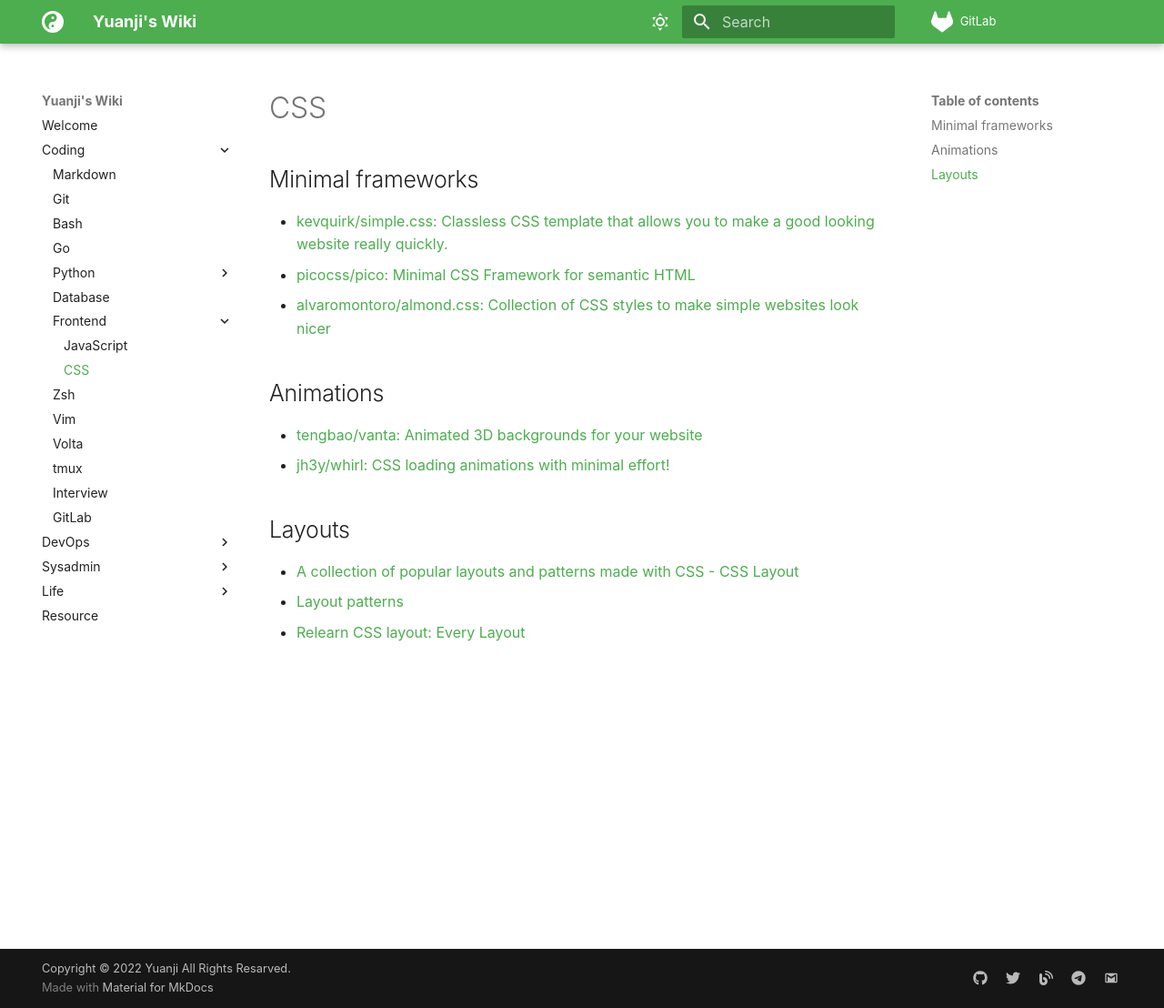
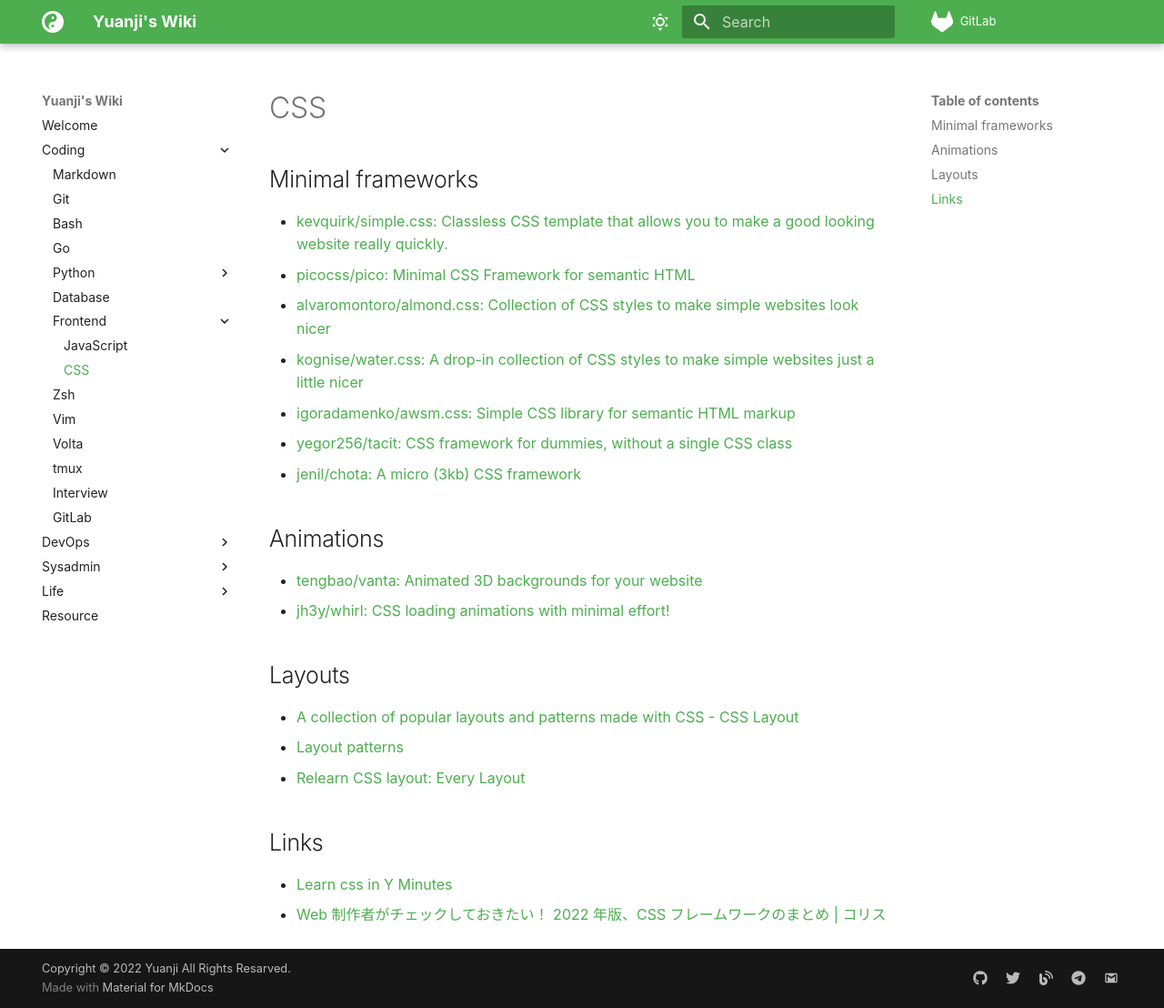
Before and after one commit to yuanji-dev/wiki, an MkDocs documentation site: the page built from docs/coding/frontend/css.md, in a window 1280 px wide and 1108 px high. Shown: the whole window at 91% size. Built offline with MkDocs 1.6.1 and Material for MkDocs 9.7.7, drawn with Linux system fonts in a browser that asks for light colours; some web fonts are replaced; comment, search, counter and statistics services are not loaded.

Commit message:
feat(css): update css.md

```diff
--- a/docs/coding/frontend/css.md
+++ b/docs/coding/frontend/css.md
@@ -5,6 +5,10 @@
 - [kevquirk/simple.css: Classless CSS template that allows you to make a good looking website really quickly.](https://github.com/kevquirk/simple.css)
 - [picocss/pico: Minimal CSS Framework for semantic HTML](https://github.com/picocss/pico)
 - [alvaromontoro/almond.css: Collection of CSS styles to make simple websites look nicer](https://github.com/alvaromontoro/almond.css)
+- [kognise/water.css: A drop-in collection of CSS styles to make simple websites just a little nicer](https://github.com/kognise/water.css)
+- [igoradamenko/awsm.css: Simple CSS library for semantic HTML markup](https://github.com/igoradamenko/awsm.css)
+- [yegor256/tacit: CSS framework for dummies, without a single CSS class](https://github.com/yegor256/tacit)
+- [jenil/chota: A micro (3kb) CSS framework](https://github.com/jenil/chota)
 
 ## Animations
 
@@ -16,3 +20,8 @@
 - [A collection of popular layouts and patterns made with CSS - CSS Layout](https://csslayout.io/)
 - [Layout patterns](https://web.dev/patterns/layout/)
 - [Relearn CSS layout: Every Layout](https://every-layout.dev/)
+
+## Links
+
+- [Learn css in Y Minutes](https://learnxinyminutes.com/docs/css/)
+- [Web 制作者がチェックしておきたい！ 2022 年版、CSS フレームワークのまとめ | コリス](https://coliss.com/articles/build-websites/operation/css/awesome-css-frameworks.html)
```
